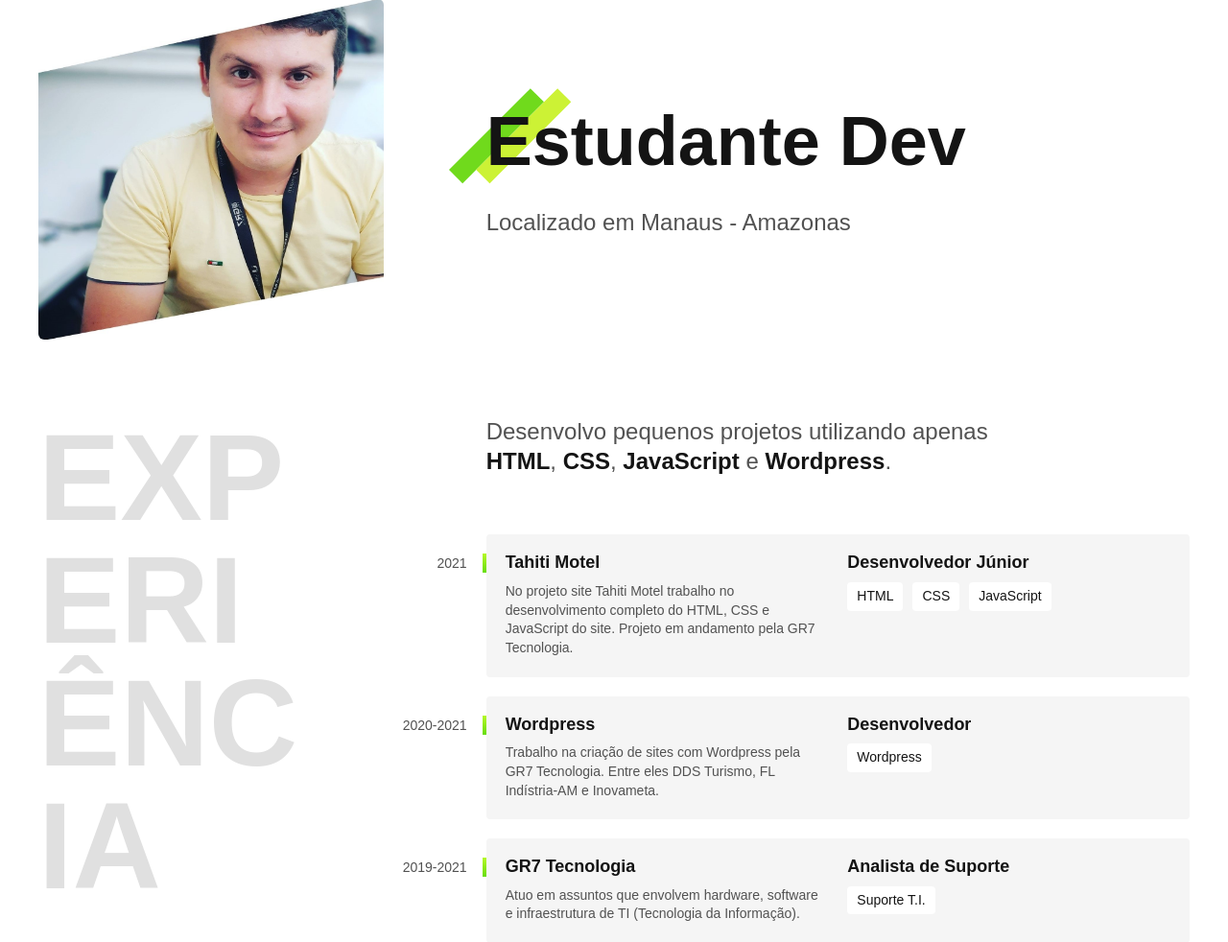
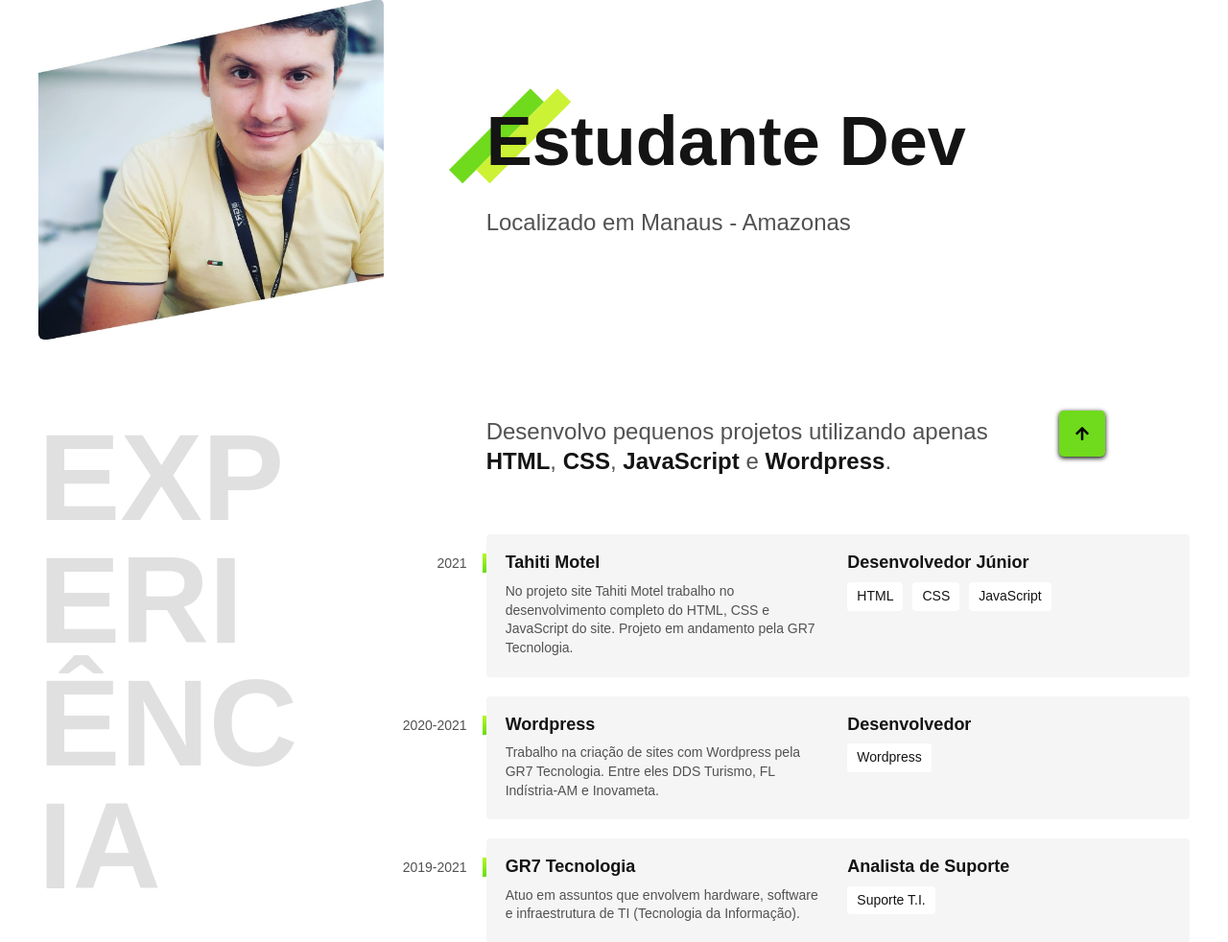
Before and after one commit to francisvanoliveira/portifolio, a PHP site: page / in a window 1280 px wide. Shown: the part 276-1258 px from the top of the page at 96% size. Run offline with PHP 8.4, Linux system fonts and the light colour scheme; some libraries are stand-ins or nearby versions.

Commit message:
📦 Botão topo
Adicionado a funcionalidade do botão que leva de volta para o topo

```diff
--- a/css/footer.css
+++ b/css/footer.css
@@ -37,6 +37,22 @@
   color: #8f8f8f;
 }
 
+#link-topo {
+  position: fixed;
+  right: 8rem;
+  bottom: 3rem;
+  width: 3rem;
+  height: 3rem;
+  background: #70DA1C;
+  display: flex;
+  justify-content: center;
+  align-items: center;
+  color: #000000;
+  border-radius: .3rem;
+  box-shadow: 0 0.1rem 0.3rem #000000;
+  text-decoration: none;
+}
+
 @media (max-width: 800px) {
   .footer-container {
     grid-template-columns: 1fr;
--- a/css/style.css
+++ b/css/style.css
@@ -4,3 +4,4 @@
 @import "./experiencia.css";
 @import "./formacao.css";
 @import "./footer.css";
+@import url("https://cdnjs.cloudflare.com/ajax/libs/font-awesome/5.12.0-2/css/all.min.css");
--- a/index.html
+++ b/index.html
@@ -10,7 +10,7 @@
 </head>
 
 <body>
-  <header class="header">
+  <header class="header" id="home">
     <img src="./img/Francisvan.jpg" alt="Lobo" width="304" height="38">
     <!--<h1>Francisvan Oliveira</h1>-->
     <nav>
@@ -116,7 +116,7 @@
     <div class="footer-container">
       <!--<p class="footer-texto">Estou disponível para novos projetos no momento. Entre em contato comigo e marcamos uma conversa 👋</p>-->
       <ul class="footer-contato">
-        <li>francisvan.oliveira@francisvanoliveira.com.br</li>
+        <li>francisvan.oliveira@francisvan.com.br</li>
         <li>+55 92 99276-8775</li>
         <li><a href="https://www.instagram.com/francisvan_oliveira/">Instagram @francisvan_oliveira</a></li>
         <li><a href="https://github.com/francisvanoliveira">Github /francisvanoliveira</a></li>
@@ -125,6 +125,10 @@
     </div>
   </footer>
 
+  <a href="#home" id="link-topo">
+    <i class="fas fa-arrow-up"></i>
+  </a>
+
 </body>
 
 </html>
```
